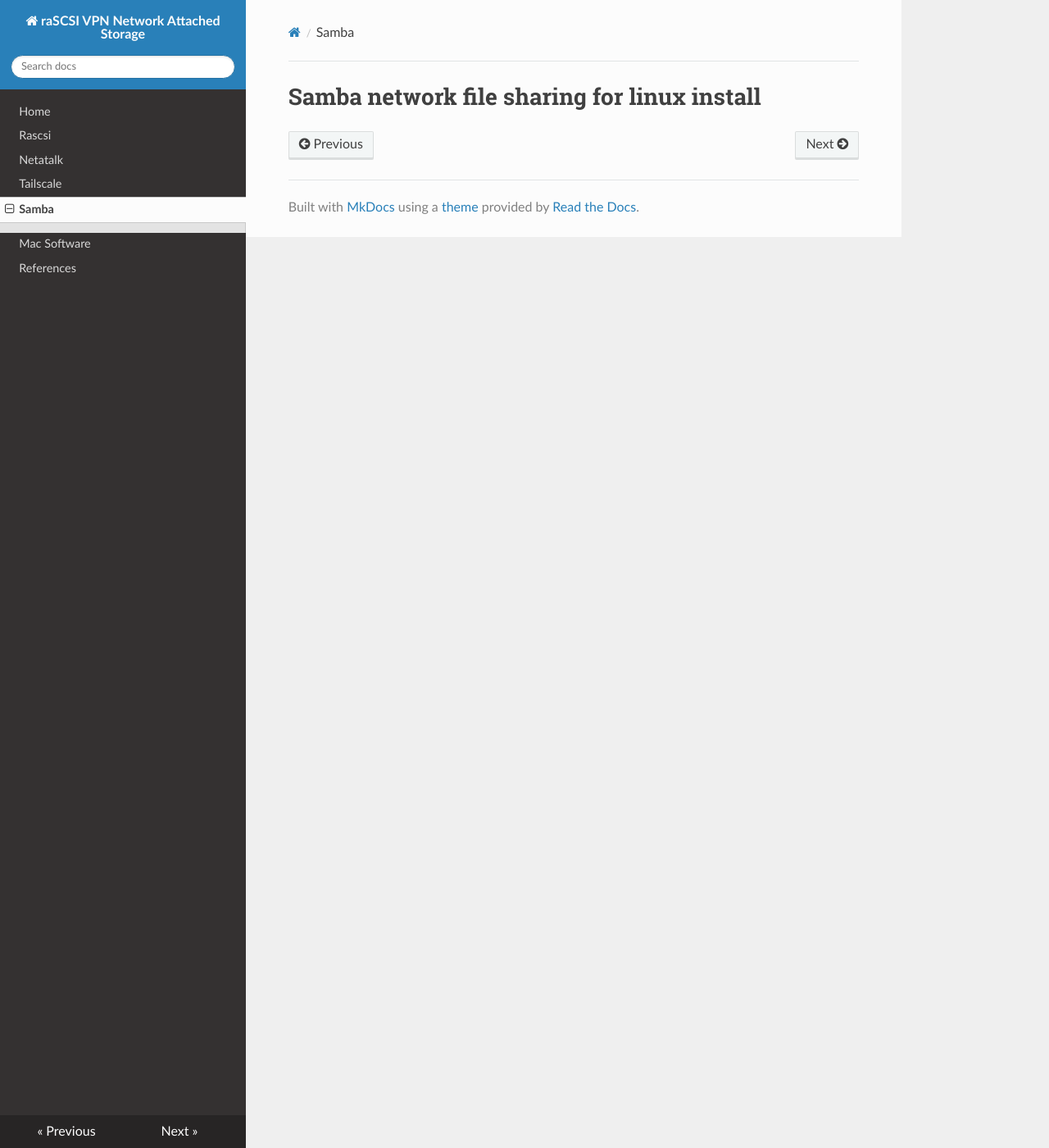
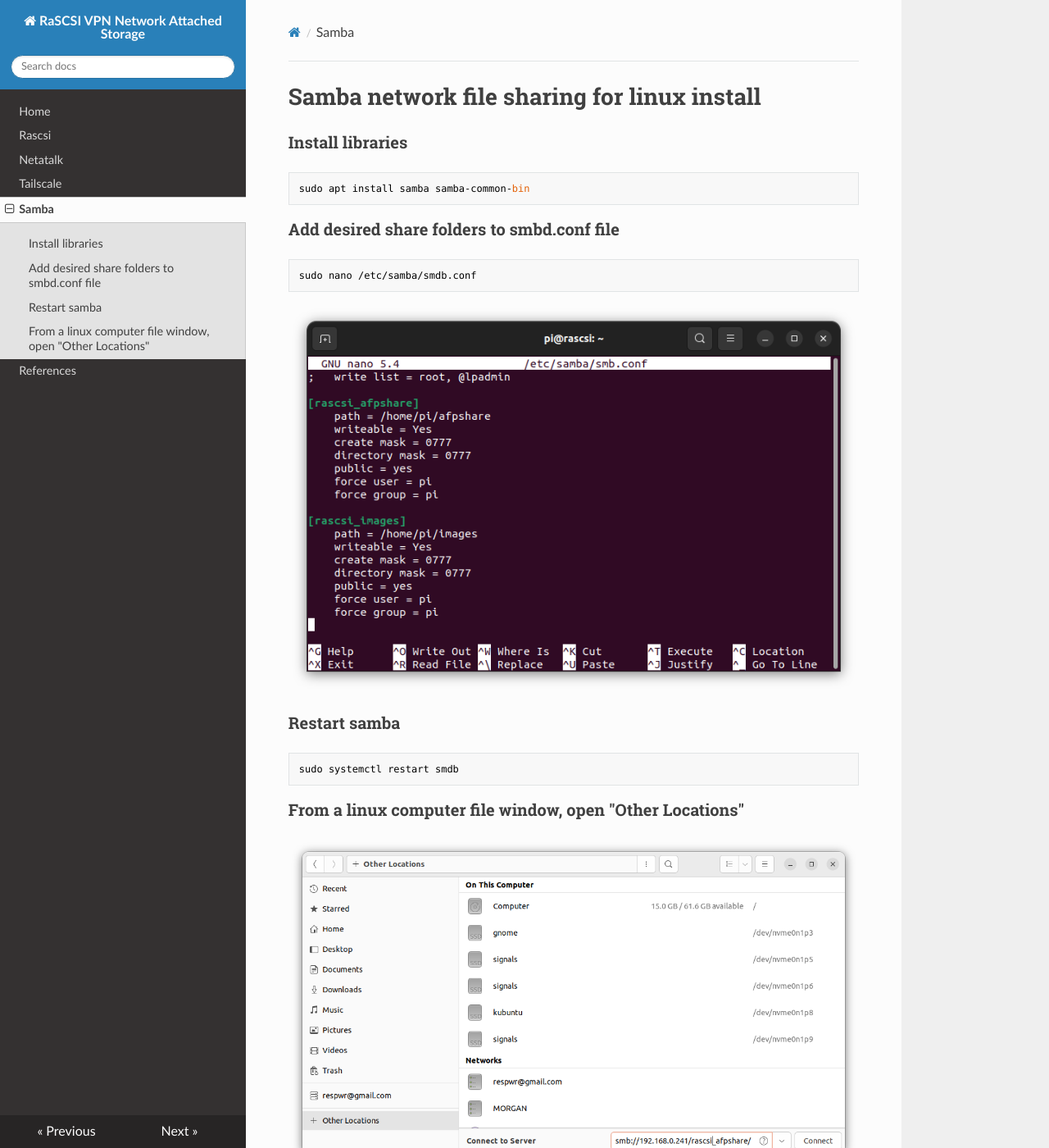
Before and after one commit to grkidwell/rascsivpnas, an MkDocs documentation site: the page built from docs/samba.md, in a window 1280 px wide and 1400 px high. Shown: the whole window at 82% size. Built offline with MkDocs 1.6.1, drawn with Linux system fonts in a browser that asks for light colours; nearby versions of some CDN libraries.

Commit message:
add samba

```diff
--- a/docs/samba.md
+++ b/docs/samba.md
@@ -1,2 +1,23 @@
 # Samba network file sharing for linux install
 ###
+
+### Install libraries
+
+    sudo apt install samba samba-common-bin
+
+### Add desired share folders to smbd.conf file
+
+    sudo nano /etc/samba/smdb.conf
+
+![screenshot](img/samba1.png)
+
+### Restart samba
+
+    sudo systemctl restart smdb
+
+
+### From a linux computer file window, open "Other Locations"
+
+![screenshot](img/samba2.png)
+
+![screenshot](img/samba3.png)
--- a/mkdocs.yml
+++ b/mkdocs.yml
@@ -1,4 +1,4 @@
-site_name: raSCSI VPN Network Attached Storage
+site_name: RaSCSI VPN Network Attached Storage
 site_url: https://example.com/
 theme:
     name: readthedocs
@@ -8,7 +8,6 @@
     - Netatalk: netatalk.md
     - Tailscale: tailscale.md
     - Samba: samba.md
-    - Mac Software: macsw.md
     - References: references.md
 
 markdown_extensions:
```
Also changed, not shown: README.md (+1 -3 lines), docs/index.md (+1 -3 lines), docs/img/samba1.png (added), docs/img/samba2.png (added), docs/img/samba3.png (added).
